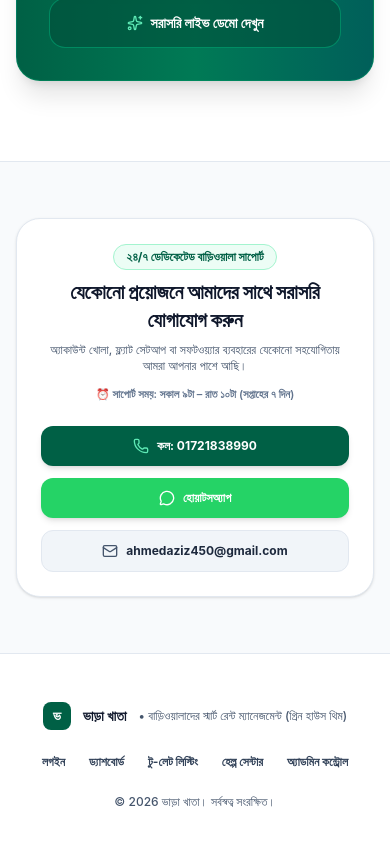
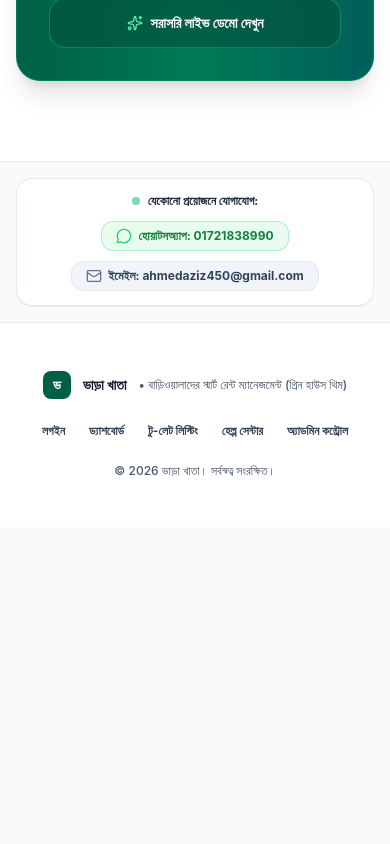
Before and after one commit to zoveraziz/vara-khata, a Next.js app: page / in a window 390 px wide. Shown: the part 10584-11428 px from the top of the page. After the commit the page ends 11111 px from the top, so only its background shows below. Built offline with nearby package versions, Linux system fonts and the light colour scheme.

Commit message:
fix: remove top header phone and make pre-footer contact a sleek single-line strip

```diff
--- a/app/landing/page.tsx
+++ b/app/landing/page.tsx
@@ -18,7 +18,6 @@ import {
   XCircle,
   Menu,
   X,
-  Phone,
   Mail,
   Globe,
 } from 'lucide-react';
@@ -74,17 +73,6 @@ export default function HomePage() {
 
           {/* Desktop Action Buttons */}
           <div className="hidden sm:flex items-center gap-2.5 sm:gap-3">
-            {siteContent.contact?.phone && (
-              <a
-                href={`tel:${siteContent.contact.phone}`}
-                className="hidden lg:flex items-center gap-1.5 px-3 py-2 rounded-xl text-xs font-bold text-slate-800 bg-emerald-50/70 hover:bg-emerald-100/70 border border-emerald-200 transition shadow-2xs"
-                title="সরাসরি ফোন করুন"
-              >
-                <Phone className="w-3.5 h-3.5 text-emerald-800" />
-                <span>{siteContent.contact.phone}</span>
-              </a>
-            )}
-
             <Link
               href="/dashboard"
               className="px-3.5 sm:px-4 py-2 sm:py-2.5 rounded-xl text-xs sm:text-sm font-bold text-slate-800 bg-white hover:bg-slate-50 border border-slate-300 transition-all flex items-center gap-1.5 shadow-2xs hover:border-slate-400"
@@ -133,15 +121,6 @@ export default function HomePage() {
               <span>{siteContent.header.loginButton}</span>
               <ArrowRight className="w-4 h-4" />
             </Link>
-            {siteContent.contact?.phone && (
-              <a
-                href={`tel:${siteContent.contact.phone}`}
-                className="w-full px-4 py-2.5 rounded-xl text-xs font-bold text-emerald-950 bg-emerald-50 border border-emerald-200 flex items-center justify-center gap-2"
-              >
-                <Phone className="w-3.5 h-3.5 text-emerald-800" />
-                <span>হেল্পলাইন: {siteContent.contact.phone}</span>
-              </a>
-            )}
           </div>
         )}
       </header>
@@ -1123,54 +1102,31 @@ export default function HomePage() {
         </div>
       </section>
 
-      {/* 9.5 Section: Direct Contact & Helpline Support (৪ নং) */}
+      {/* 9.5 Section: Sleek Single-Line Contact Strip */}
       {siteContent.contact && (
-        <section id="contact" className="py-14 bg-slate-50 border-t border-slate-200 relative z-10">
-          <div className="max-w-5xl mx-auto px-4 sm:px-6 lg:px-8">
-            <div className="bg-white rounded-3xl p-6 sm:p-10 border border-slate-200 shadow-sm flex flex-col md:flex-row items-center justify-between gap-6">
-              <div className="space-y-2 text-center md:text-left">
-                <span className="inline-block px-3 py-1 rounded-full bg-emerald-50 text-emerald-800 border border-emerald-200 text-xs font-bold">
-                  {siteContent.contact.badge}
-                </span>
-                <h3 className="text-xl sm:text-2xl font-black text-slate-900">
-                  {siteContent.contact.title}
-                </h3>
-                <p className="text-xs sm:text-sm text-slate-600 max-w-lg">
-                  {siteContent.contact.subtitle}
-                </p>
-                <div className="text-[11px] font-semibold text-slate-500 pt-1">
-                  ⏰ সাপোর্ট সময়: {siteContent.contact.hours}
-                </div>
+        <section id="contact" className="py-4 bg-slate-50 border-t border-slate-200 relative z-10">
+          <div className="max-w-7xl mx-auto px-4 sm:px-6 lg:px-8">
+            <div className="bg-white rounded-2xl px-4 sm:px-6 py-3.5 border border-slate-200/90 shadow-2xs flex flex-col sm:flex-row items-center justify-between gap-3 text-xs">
+              <div className="flex items-center gap-2 font-bold text-slate-800">
+                <span className="w-2 h-2 rounded-full bg-emerald-500 animate-pulse"></span>
+                <span>যেকোনো প্রয়োজনে যোগাযোগ:</span>
               </div>
-
-              <div className="flex flex-col sm:flex-row items-center gap-3 w-full md:w-auto shrink-0">
-                {/* Phone Call Button */}
-                <a
-                  href={`tel:${siteContent.contact.phone}`}
-                  className="w-full sm:w-auto px-5 py-3 rounded-xl bg-emerald-800 hover:bg-emerald-900 text-white font-bold text-xs sm:text-sm shadow-md transition flex items-center justify-center gap-2 cursor-pointer"
-                >
-                  <Phone className="w-4 h-4 text-emerald-300" />
-                  <span>কল: {siteContent.contact.phone}</span>
-                </a>
-
-                {/* WhatsApp Chat Button */}
+              <div className="flex flex-wrap items-center justify-center gap-2.5">
                 <a
                   href={`https://wa.me/${siteContent.contact.whatsappNumber || '8801721838990'}?text=${encodeURIComponent(siteContent.contact.whatsappMessage || 'হ্যালো, আমি ভাড়া খাতা সফটওয়্যার সম্পর্কে জানতে চাই')}`}
                   target="_blank"
                   rel="noopener noreferrer"
-                  className="w-full sm:w-auto px-5 py-3 rounded-xl bg-[#25D366] hover:bg-[#1EBE5D] text-white font-bold text-xs sm:text-sm shadow-md transition flex items-center justify-center gap-2 cursor-pointer"
+                  className="inline-flex items-center gap-1.5 px-3.5 py-1.5 rounded-xl bg-[#25D366]/10 hover:bg-[#25D366]/20 text-[#15803d] font-bold border border-[#25D366]/30 transition"
                 >
-                  <MessageCircle className="w-4 h-4" />
-                  <span>হোয়াটসঅ্যাপ</span>
+                  <MessageCircle className="w-4 h-4 text-[#25D366]" />
+                  <span>হোয়াটসঅ্যাপ: {siteContent.contact.phone || '01721838990'}</span>
                 </a>
-
-                {/* Email Support Button */}
                 <a
                   href={`mailto:${siteContent.contact.email}`}
-                  className="w-full sm:w-auto px-4 py-3 rounded-xl bg-slate-100 hover:bg-slate-200 text-slate-800 border border-slate-200 font-bold text-xs sm:text-sm transition flex items-center justify-center gap-2 cursor-pointer"
+                  className="inline-flex items-center gap-1.5 px-3.5 py-1.5 rounded-xl bg-slate-100 hover:bg-slate-200 text-slate-700 font-bold border border-slate-200 transition"
                 >
-                  <Mail className="w-4 h-4 text-slate-600" />
-                  <span>{siteContent.contact.email}</span>
+                  <Mail className="w-4 h-4 text-slate-500" />
+                  <span>ইমেইল: {siteContent.contact.email}</span>
                 </a>
               </div>
             </div>
--- a/app/page.tsx
+++ b/app/page.tsx
@@ -18,7 +18,6 @@ import {
   XCircle,
   Menu,
   X,
-  Phone,
   Mail,
   Globe,
 } from 'lucide-react';
@@ -74,17 +73,6 @@ export default function HomePage() {
 
           {/* Desktop Action Buttons */}
           <div className="hidden sm:flex items-center gap-2.5 sm:gap-3">
-            {siteContent.contact?.phone && (
-              <a
-                href={`tel:${siteContent.contact.phone}`}
-                className="hidden lg:flex items-center gap-1.5 px-3 py-2 rounded-xl text-xs font-bold text-slate-800 bg-emerald-50/70 hover:bg-emerald-100/70 border border-emerald-200 transition shadow-2xs"
-                title="সরাসরি ফোন করুন"
-              >
-                <Phone className="w-3.5 h-3.5 text-emerald-800" />
-                <span>{siteContent.contact.phone}</span>
-              </a>
-            )}
-
             <Link
               href="/dashboard"
               className="px-3.5 sm:px-4 py-2 sm:py-2.5 rounded-xl text-xs sm:text-sm font-bold text-slate-800 bg-white hover:bg-slate-50 border border-slate-300 transition-all flex items-center gap-1.5 shadow-2xs hover:border-slate-400"
@@ -133,15 +121,6 @@ export default function HomePage() {
               <span>{siteContent.header.loginButton}</span>
               <ArrowRight className="w-4 h-4" />
             </Link>
-            {siteContent.contact?.phone && (
-              <a
-                href={`tel:${siteContent.contact.phone}`}
-                className="w-full px-4 py-2.5 rounded-xl text-xs font-bold text-emerald-950 bg-emerald-50 border border-emerald-200 flex items-center justify-center gap-2"
-              >
-                <Phone className="w-3.5 h-3.5 text-emerald-800" />
-                <span>হেল্পলাইন: {siteContent.contact.phone}</span>
-              </a>
-            )}
           </div>
         )}
       </header>
@@ -1123,54 +1102,31 @@ export default function HomePage() {
         </div>
       </section>
 
-      {/* 9.5 Section: Direct Contact & Helpline Support (৪ নং) */}
+      {/* 9.5 Section: Sleek Single-Line Contact Strip */}
       {siteContent.contact && (
-        <section id="contact" className="py-14 bg-slate-50 border-t border-slate-200 relative z-10">
-          <div className="max-w-5xl mx-auto px-4 sm:px-6 lg:px-8">
-            <div className="bg-white rounded-3xl p-6 sm:p-10 border border-slate-200 shadow-sm flex flex-col md:flex-row items-center justify-between gap-6">
-              <div className="space-y-2 text-center md:text-left">
-                <span className="inline-block px-3 py-1 rounded-full bg-emerald-50 text-emerald-800 border border-emerald-200 text-xs font-bold">
-                  {siteContent.contact.badge}
-                </span>
-                <h3 className="text-xl sm:text-2xl font-black text-slate-900">
-                  {siteContent.contact.title}
-                </h3>
-                <p className="text-xs sm:text-sm text-slate-600 max-w-lg">
-                  {siteContent.contact.subtitle}
-                </p>
-                <div className="text-[11px] font-semibold text-slate-500 pt-1">
-                  ⏰ সাপোর্ট সময়: {siteContent.contact.hours}
-                </div>
+        <section id="contact" className="py-4 bg-slate-50 border-t border-slate-200 relative z-10">
+          <div className="max-w-7xl mx-auto px-4 sm:px-6 lg:px-8">
+            <div className="bg-white rounded-2xl px-4 sm:px-6 py-3.5 border border-slate-200/90 shadow-2xs flex flex-col sm:flex-row items-center justify-between gap-3 text-xs">
+              <div className="flex items-center gap-2 font-bold text-slate-800">
+                <span className="w-2 h-2 rounded-full bg-emerald-500 animate-pulse"></span>
+                <span>যেকোনো প্রয়োজনে যোগাযোগ:</span>
               </div>
-
-              <div className="flex flex-col sm:flex-row items-center gap-3 w-full md:w-auto shrink-0">
-                {/* Phone Call Button */}
-                <a
-                  href={`tel:${siteContent.contact.phone}`}
-                  className="w-full sm:w-auto px-5 py-3 rounded-xl bg-emerald-800 hover:bg-emerald-900 text-white font-bold text-xs sm:text-sm shadow-md transition flex items-center justify-center gap-2 cursor-pointer"
-                >
-                  <Phone className="w-4 h-4 text-emerald-300" />
-                  <span>কল: {siteContent.contact.phone}</span>
-                </a>
-
-                {/* WhatsApp Chat Button */}
+              <div className="flex flex-wrap items-center justify-center gap-2.5">
                 <a
                   href={`https://wa.me/${siteContent.contact.whatsappNumber || '8801721838990'}?text=${encodeURIComponent(siteContent.contact.whatsappMessage || 'হ্যালো, আমি ভাড়া খাতা সফটওয়্যার সম্পর্কে জানতে চাই')}`}
                   target="_blank"
                   rel="noopener noreferrer"
-                  className="w-full sm:w-auto px-5 py-3 rounded-xl bg-[#25D366] hover:bg-[#1EBE5D] text-white font-bold text-xs sm:text-sm shadow-md transition flex items-center justify-center gap-2 cursor-pointer"
+                  className="inline-flex items-center gap-1.5 px-3.5 py-1.5 rounded-xl bg-[#25D366]/10 hover:bg-[#25D366]/20 text-[#15803d] font-bold border border-[#25D366]/30 transition"
                 >
-                  <MessageCircle className="w-4 h-4" />
-                  <span>হোয়াটসঅ্যাপ</span>
+                  <MessageCircle className="w-4 h-4 text-[#25D366]" />
+                  <span>হোয়াটসঅ্যাপ: {siteContent.contact.phone || '01721838990'}</span>
                 </a>
-
-                {/* Email Support Button */}
                 <a
                   href={`mailto:${siteContent.contact.email}`}
-                  className="w-full sm:w-auto px-4 py-3 rounded-xl bg-slate-100 hover:bg-slate-200 text-slate-800 border border-slate-200 font-bold text-xs sm:text-sm transition flex items-center justify-center gap-2 cursor-pointer"
+                  className="inline-flex items-center gap-1.5 px-3.5 py-1.5 rounded-xl bg-slate-100 hover:bg-slate-200 text-slate-700 font-bold border border-slate-200 transition"
                 >
-                  <Mail className="w-4 h-4 text-slate-600" />
-                  <span>{siteContent.contact.email}</span>
+                  <Mail className="w-4 h-4 text-slate-500" />
+                  <span>ইমেইল: {siteContent.contact.email}</span>
                 </a>
               </div>
             </div>
```
